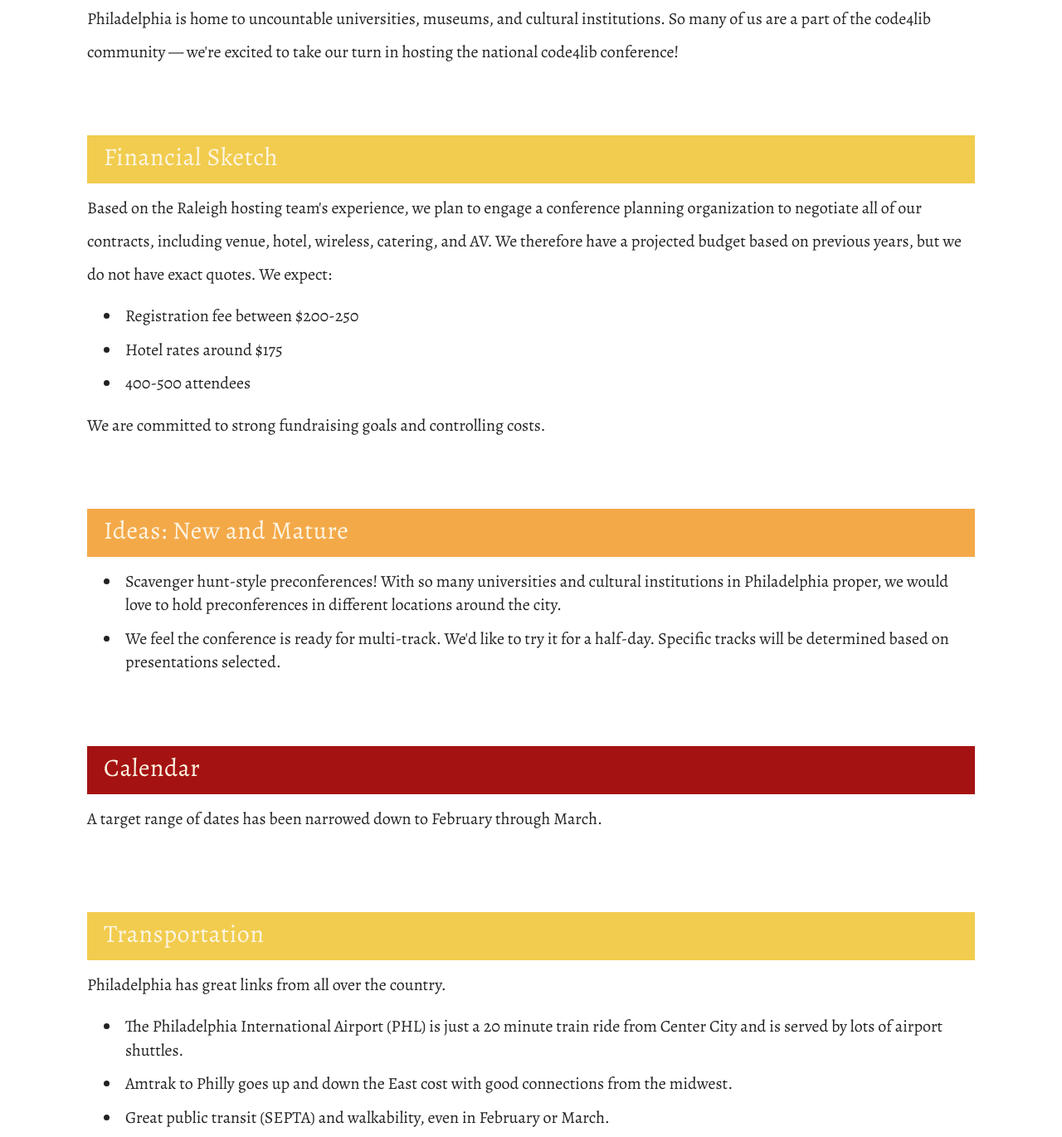
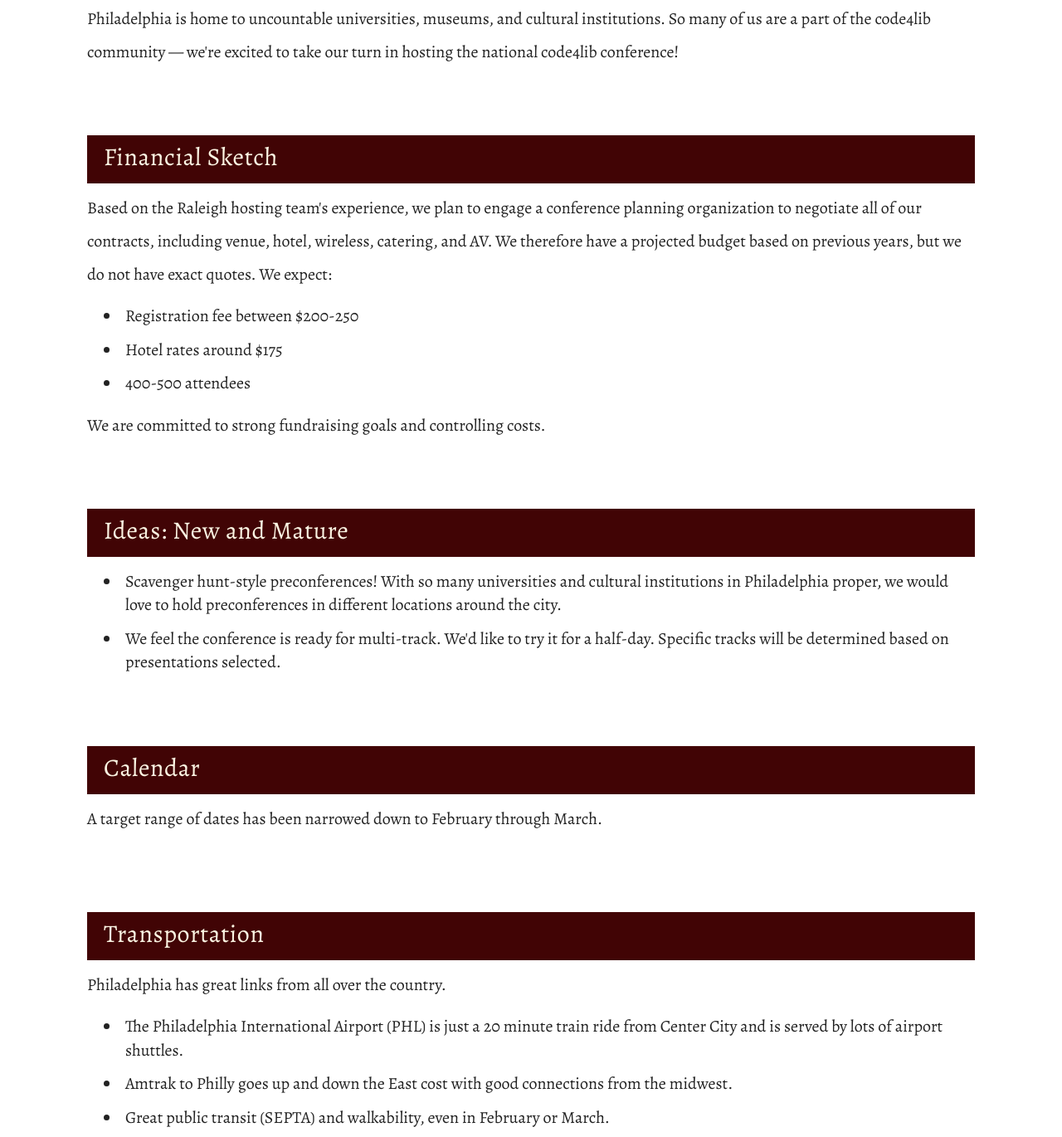
Before and after one commit to pulibrary/c4l-phl.github.io, a plain HTML site: page index.html in a window 1280 px wide. Shown: the part 749-2119 px from the top of the page at 83% size. Drawn offline with nearby package versions, Linux system fonts and the light colour scheme; a web font is replaced by a local one.

Commit message:
Make headers all one color

```diff
--- a/index.html
+++ b/index.html
@@ -51,7 +51,7 @@
       </div>
 
       <div class="row section">
-        <h2 class="stripe stripe2">Financial Sketch</h2>
+        <h2 class="stripe stripe1">Financial Sketch</h2>
         <p>Based on the Raleigh hosting team's experience, we plan to engage a conference planning organization to negotiate all of our contracts, including venue, hotel, wireless, catering, and AV. We therefore have a projected budget based on previous years, but we do not have exact quotes. We expect:</p>
         <ul>
           <li>Registration fee between $200-250</li>
@@ -62,7 +62,7 @@
       </div>
 
       <div class="row section">
-        <h2 class="stripe stripe3">Ideas: New and Mature</h2>
+        <h2 class="stripe stripe1">Ideas: New and Mature</h2>
         <ul>
           <li>Scavenger hunt-style preconferences! With so many universities and cultural institutions in Philadelphia proper, we would love to hold preconferences in different locations around the city.</li>
           <li>We feel the conference is ready for multi-track. We'd like to try it for a half-day. Specific tracks will be determined based on presentations selected.</li>
@@ -70,12 +70,12 @@
       </div>
 
       <div class="row section">
-        <h2 class="stripe stripe4">Calendar</h2>
+        <h2 class="stripe stripe1">Calendar</h2>
         <p>A target range of dates has been narrowed down to February through March.</p>
       </div>
 
       <div class="row section">
-        <h2 class="stripe stripe2">Transportation</h2>
+        <h2 class="stripe stripe1">Transportation</h2>
         <p>Philadelphia has great links from all over the country.<p>
         <ul>
           <li>The Philadelphia International Airport (PHL) is just a 20 minute train ride from Center City and is served by lots of airport shuttles.</li>
@@ -85,7 +85,7 @@
       </div>
 
       <div class="row section">
-        <h2 class="stripe stripe3">The city</h2>
+        <h2 class="stripe stripe1">The city</h2>
         <p>Philadelphia is a city well known for its importance in US history, but it also boasts a vibrant cultural, arts, music and restaurant scenes. The New York Times ranked Philly as the <a href="http://www.nytimes.com/interactive/2015/01/11/travel/52-places-to-go-in-2015.html">#3 place in the world to visit</a>. And Philly packs all of this into a small, easily navigable City Centre.</p>
 
         <h3>Entertainment</h3>
```
